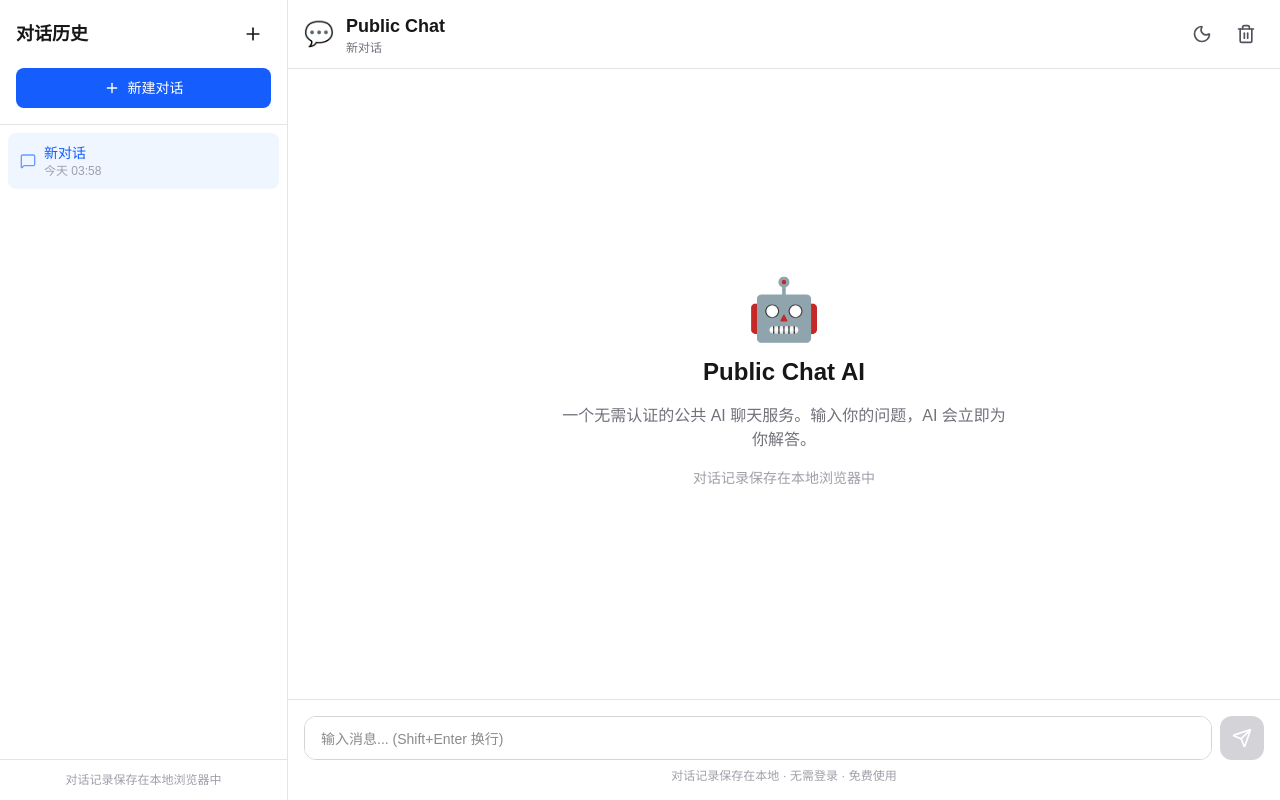
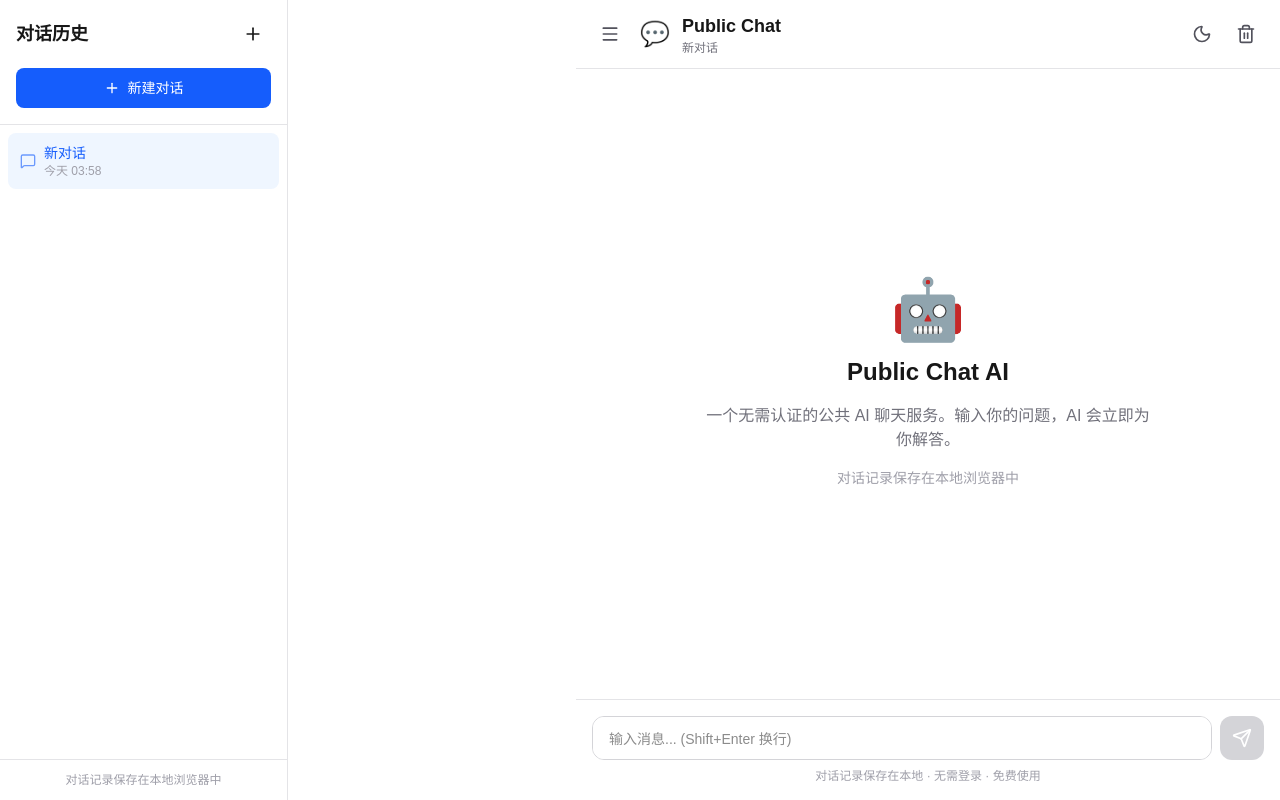
Before and after one commit to lyx919777/public-chat, a Next.js app: page / in a window 1280 px wide. Built offline with nearby package versions, Linux system fonts and the light colour scheme.

Commit message:
fix: 桌面端侧边栏保持展开

```diff
--- a/components/Header.tsx
+++ b/components/Header.tsx
@@ -17,8 +17,8 @@ export function Header({ onClear }: HeaderProps) {
       <div className="flex items-center gap-3">
         <button
           onClick={() => toggleSidebar()}
-          className="p-2 rounded-lg hover:bg-zinc-100 dark:hover:bg-zinc-800 transition-colors md:hidden"
-          aria-label="打开侧边栏"
+          className="p-2 rounded-lg hover:bg-zinc-100 dark:hover:bg-zinc-800 transition-colors"
+          aria-label="切换侧边栏"
         >
           <Menu className="w-5 h-5 text-zinc-600 dark:text-zinc-400" />
         </button>
--- a/components/Sidebar.tsx
+++ b/components/Sidebar.tsx
@@ -58,15 +58,6 @@ export function Sidebar() {
     }
   };
 
-  // 移动端点击选择后自动关闭侧边栏
-  const handleSelectMobile = async (id: string) => {
-    await selectConversation(id);
-    // 在移动端自动关闭侧边栏
-    if (window.innerWidth < 768) {
-      toggleSidebar();
-    }
-  };
-
   return (
     <>
       {/* 移动端遮罩层 */}
@@ -79,8 +70,8 @@ export function Sidebar() {
 
       {/* 侧边栏 */}
       <aside
-        className={`fixed top-0 left-0 h-full bg-white dark:bg-zinc-900 border-r border-zinc-200 dark:border-zinc-800 z-50 transition-all duration-300 ease-in-out ${
-          isSidebarOpen ? 'w-72 translate-x-0' : 'w-0 -translate-x-full'
+        className={`fixed top-0 left-0 h-full bg-white dark:bg-zinc-900 border-r border-zinc-200 dark:border-zinc-800 z-50 transition-all duration-300 ease-in-out md:relative ${
+          isSidebarOpen ? 'w-72 translate-x-0' : 'w-0 -translate-x-full md:w-72 md:translate-x-0'
         }`}
       >
         <div className="flex flex-col h-full">
@@ -117,7 +108,7 @@ export function Sidebar() {
               conversations.map((conversation) => (
                 <div
                   key={conversation.id}
-                  onClick={() => handleSelectMobile(conversation.id)}
+                  onClick={() => handleSelect(conversation.id)}
                   className={`group relative flex items-center gap-2 px-3 py-2.5 rounded-lg cursor-pointer transition-colors ${
                     currentConversation?.id === conversation.id
                       ? 'bg-blue-50 dark:bg-blue-900/20 text-blue-600 dark:text-blue-400'
--- a/lib/store.ts
+++ b/lib/store.ts
@@ -113,7 +113,6 @@ export const useChatStore = create<ChatStore>((set, get) => ({
       set({
         currentConversation: conversation,
         messages,
-        isSidebarOpen: false, // 移动端选择后自动关闭侧边栏
       });
     } catch (error) {
       console.error('切换对话失败:', error);
```
